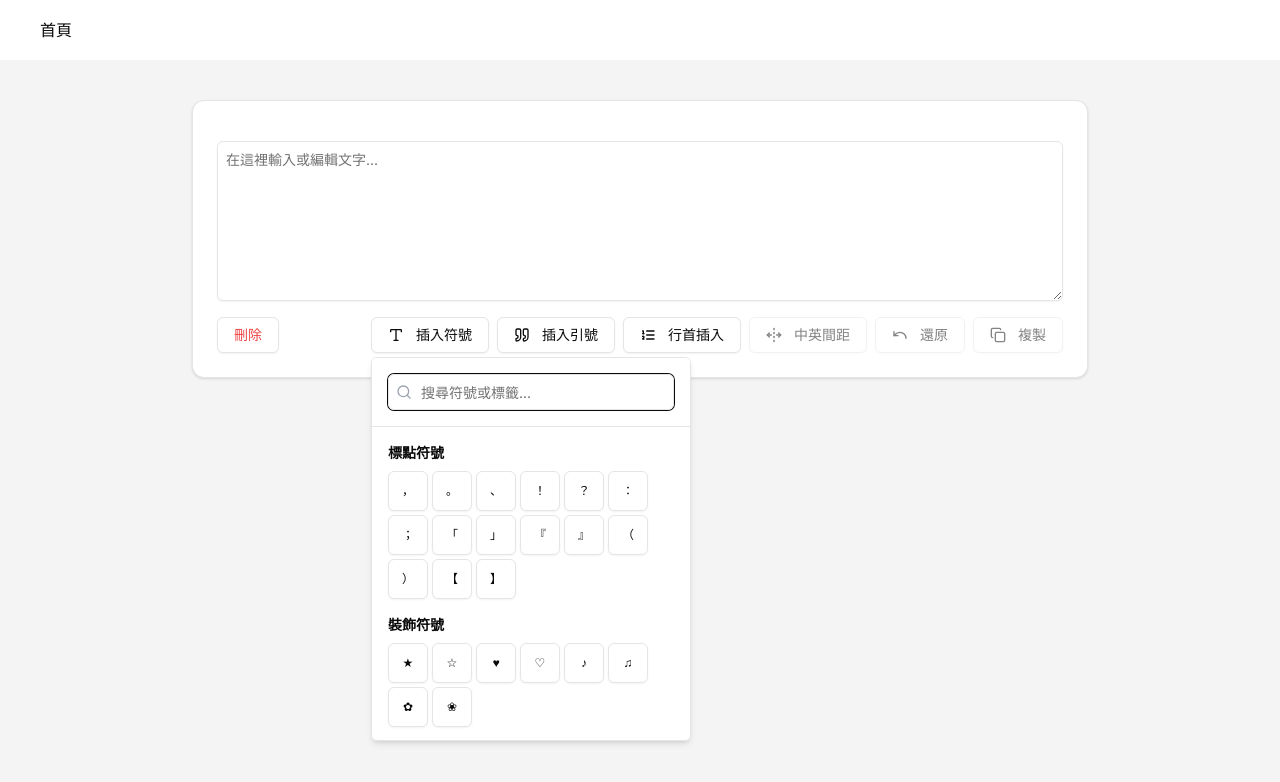
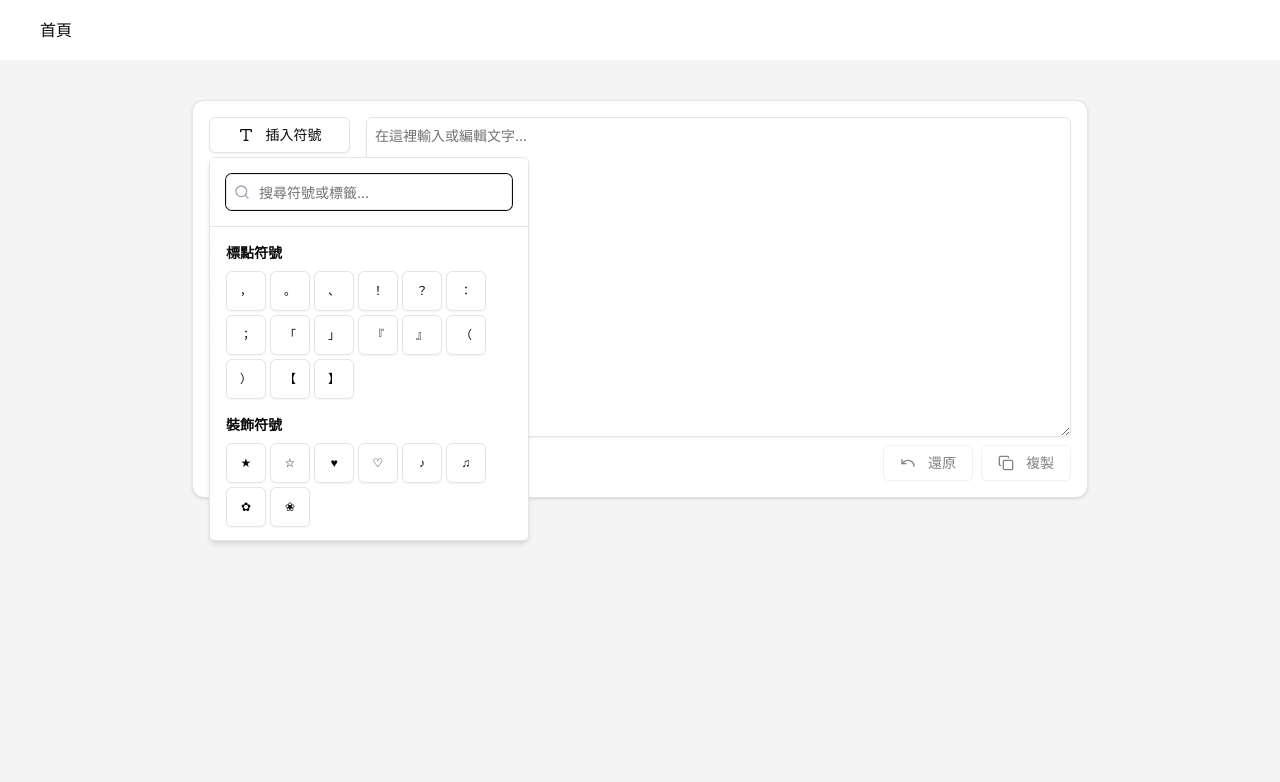
Before and after one commit to mant0u0/web-widget, a Next.js app: page /TextEditor in a window 1280 px wide. Both pictures are taken after a click on the button "插入符號". Shown: the top 782 px of the page. Built offline with nearby package versions, Linux system fonts and the light colour scheme.

Commit message:
[Mantou] 測試 5

```diff
--- a/app/TextEditor/page.tsx
+++ b/app/TextEditor/page.tsx
@@ -26,6 +26,8 @@ import {
   CircleCheck,
   ListOrdered,
   Undo,
+  Trash,
+  Languages,
 } from "lucide-react";
 import {
   AlertDialog,
@@ -41,8 +43,10 @@ import {
 
 const TextFormatter = () => {
   const [text, setText] = useState<string>("");
+
   const [searchQuery, setSearchQuery] = useState("");
   const [recentSymbols, setRecentSymbols] = useState([]);
+
   const [panguLoaded, setPanguLoaded] = useState(false);
 
   const [history, setHistory] = useState<string[]>([]);
@@ -50,6 +54,9 @@ const TextFormatter = () => {
 
   // 首行加入符號功能：設定是否包含空行
   const [includeEmptyLines, setIncludeEmptyLines] = useState(false);
+
+  // 簡轉繁轉換功能
+  const [isConverting, setIsConverting] = useState(false);
 
   // ================================================
 
@@ -100,7 +107,7 @@ const TextFormatter = () => {
   const handlePangu = () => {
     if (window.pangu && text) {
       const spacedText = window.pangu.spacing(text);
-      // setText(spacedText);
+      // 更新文字
       updateText(spacedText);
     }
   };
@@ -127,14 +134,14 @@ const TextFormatter = () => {
       { symbol: "？", tags: ["問號", "疑問"] },
       { symbol: "：", tags: ["冒號", "解釋"] },
       { symbol: "；", tags: ["分號"] },
-      { symbol: "「", tags: ["引號", "對話", "引用"] },
-      { symbol: "」", tags: ["引號", "對話", "引用"] },
-      { symbol: "『", tags: ["雙引號", "引用"] },
-      { symbol: "』", tags: ["雙引號", "引用"] },
-      { symbol: "（", tags: ["括號", "補充"] },
-      { symbol: "）", tags: ["括號", "補充"] },
-      { symbol: "【", tags: ["方括號", "標題"] },
-      { symbol: "】", tags: ["方括號", "標題"] },
+      { symbol: "「", tags: ["上引號", "引號", "對話", "引用"] },
+      { symbol: "」", tags: ["下引號", "引號", "對話", "引用"] },
+      { symbol: "『", tags: ["上雙引號", "雙引號", "引用"] },
+      { symbol: "』", tags: ["下雙引號", "引用"] },
+      { symbol: "（", tags: ["左括號", "括號", "補充"] },
+      { symbol: "）", tags: ["右括號", "括號", "補充"] },
+      { symbol: "【", tags: ["左括號", "方括號", "標題"] },
+      { symbol: "】", tags: ["右括號", "方括號", "標題"] },
     ],
     裝飾符號: [
       { symbol: "★", tags: ["星星", "實心星", "強調"] },
@@ -162,6 +169,21 @@ const TextFormatter = () => {
       { symbol: "＝", tags: ["等號"] },
       { symbol: "≠", tags: ["不等號"] },
       { symbol: "∞", tags: ["無限", "永遠"] },
+    ],
+  };
+
+  const emojisData = {
+    表情符號: [
+      { symbol: "😀", tags: ["開心", "笑臉"] },
+      { symbol: "😂", tags: ["笑到爆", "笑臉"] },
+      { symbol: "😍", tags: ["愛", "笑臉"] },
+    ],
+    食物符號: [
+      { symbol: "🍇", tags: ["葡萄", "水果"] },
+      { symbol: "🍉", tags: ["草莓", "水果"] },
+      { symbol: "🍊", tags: ["柳橙", "水果"] },
+      { symbol: "🍋", tags: ["橙子", "水果"] },
+      { symbol: "🍌", tags: ["香蕉", "水果"] },
     ],
   };
 
@@ -240,7 +262,7 @@ const TextFormatter = () => {
     }, 0);
   };
 
-  // 搜尋符號
+  // 一般符號
   const filteredSymbols = useMemo(() => {
     if (!searchQuery) return symbolsData;
 
@@ -262,6 +284,24 @@ const TextFormatter = () => {
     return filtered;
   }, [searchQuery]);
 
+  // 符號按鈕
+  const SymbolButton = ({ item }) => (
+    <div className="relative group">
+      <Button
+        onClick={() => insertSymbol(item.symbol)}
+        variant="outline"
+        size="sm"
+        className="h-10 w-10 flex items-center justify-center"
+      >
+        {item.symbol}
+      </Button>
+      {/* 標籤提示 */}
+      <div className="absolute bottom-full left-1/2 transform -translate-x-1/2 mb-1 px-2 py-1 bg-gray-800 text-white text-xs rounded-md opacity-0 group-hover:opacity-100 transition-opacity whitespace-nowrap z-2 pointer-events-none">
+        {item.tags[0]}
+      </div>
+    </div>
+  );
+
   // 刪除文字
   const clearText = () => {
     // setText("");
@@ -279,25 +319,6 @@ const TextFormatter = () => {
       console.error("複製失敗:", err);
     }
   };
-
-  // 符號按鈕
-  const SymbolButton = ({ item }) => (
-    <div className="relative group">
-      <Button
-        onClick={() => insertSymbol(item.symbol)}
-        variant="outline"
-        size="sm"
-        className="h-10 w-10 flex items-center justify-center"
-      >
-        {item.symbol}
-      </Button>
-      {/* 標籤提示 */}
-      <div className="absolute bottom-full left-1/2 transform -translate-x-1/2 mb-1 px-2 py-1 bg-gray-800 text-white text-xs rounded-md opacity-0 group-hover:opacity-100 transition-opacity whitespace-nowrap z-2 pointer-events-none">
-        {/* {item.tags.join(", ")} */}
-        {item.tags[0]}
-      </div>
-    </div>
-  );
 
   // ================================================
 
@@ -401,64 +422,118 @@ const TextFormatter = () => {
     },
     [text, updateText, includeEmptyLines] // 加入 includeEmptyLines 作為依賴
   );
+
+  // ================================================
+
+  // 簡轉繁功能
+  const convertToTraditional = async () => {
+    if (!text.trim() || isConverting) return;
+
+    setIsConverting(true);
+    try {
+      const response = await fetch("https://api.zhconvert.org/convert", {
+        method: "POST",
+        headers: {
+          "Content-Type": "application/json",
+        },
+        body: JSON.stringify({
+          text: text,
+          converter: "Taiwan",
+        }),
+      });
+
+      if (response.ok) {
+        const data = await response.json();
+        // setText(data.data?.text || text);
+        updateText(data.data?.text || text);
+      } else {
+        console.error("轉換失敗");
+      }
+    } catch (error) {
+      console.error("轉換出錯:", error);
+    } finally {
+      setIsConverting(false);
+    }
+  };
+
   // ================================================
 
   return (
     <div className="flex flex-col items-center pt-10 min-h-screen">
-      <Card className="w-full max-w-4xl">
-        <CardContent className="pt-6">
-          <div className="space-y-4">
+      <Card className="w-full max-w-4xl flex p-4 gap-4">
+        <div className="w-[20%]">
           {/* 主功能按鈕 */}
-            <div className="flex justify-between"></div>
-
-            {/* 文字輸入區域 */}
-            <Textarea
-              value={text}
-              // onChange={(e) => setText(e.target.value)}
-              onChange={handleTextChange}
-              placeholder="在這裡輸入或編輯文字..."
-              className="w-full h-40 p-2"
-            />
-
-            {/* 其他功能按鈕 */}
-            <div className="flex justify-between">
-              <div className="flex gap-2">
-                {/* 刪除按鈕 */}
-                <AlertDialog>
-                  <AlertDialogTrigger asChild>
-                    <Button
-                      variant="outline"
-                      className="text-red-500 hover:text-red-600 hover:bg-red-50"
-                    >
-                      刪除
-                    </Button>
-                  </AlertDialogTrigger>
-                  <AlertDialogContent>
-                    <AlertDialogHeader>
-                      <AlertDialogTitle>確定要刪除文字嗎？</AlertDialogTitle>
-                      <AlertDialogDescription>
-                        此操作將刪除所有已輸入的文字內容，且無法復原。
-                      </AlertDialogDescription>
-                    </AlertDialogHeader>
-                    <AlertDialogFooter>
-                      <AlertDialogCancel>取消</AlertDialogCancel>
-                      <AlertDialogAction
-                        className="bg-red-500 hover:bg-red-600"
-                        onClick={clearText}
-                      >
-                        刪除
-                      </AlertDialogAction>
-                    </AlertDialogFooter>
-                  </AlertDialogContent>
-                </AlertDialog>
-              </div>
-              <div className="flex gap-2">
+          <div className="flex flex-col gap-2">
             {/* 符號選擇按鈕 */}
             <Popover>
               <PopoverTrigger asChild>
                 <Button variant="outline">
                   <Type className="h-5 w-5 mr-1" />
                   插入符號
+                </Button>
+              </PopoverTrigger>
+              <PopoverContent
+                className="w-80 max-h-96 overflow-y-auto overflow-x-hidden p-0"
+                align="start"
+              >
+                {/* 搜尋框 */}
+                <div className="sticky top-0 left-0 bg-background p-4 border-b z-10">
+                  <div className="relative">
+                    <Search className="absolute left-2 top-2.5 h-4 w-4 text-gray-400" />
+                    <Input
+                      type="text"
+                      placeholder="搜尋符號或標籤..."
+                      value={searchQuery}
+                      onChange={(e) => setSearchQuery(e.target.value)}
+                      className="pl-8"
+                    />
+                  </div>
+                </div>
+
+                <div className="p-4">
+                  {/* 最近使用的符號 */}
+                  {recentSymbols.length > 0 && !searchQuery && (
+                    <div className="mb-4">
+                      <h3 className="text-sm font-semibold mb-2 flex items-center">
+                        <History className="h-4 w-4 mr-1" />
+                        最近使用
+                      </h3>
+                      <div className="flex flex-wrap gap-1">
+                        {recentSymbols.map((item, index) => (
+                          <SymbolButton
+                            key={`${item.symbol}-${index}`}
+                            item={item}
+                          />
+                        ))}
+                      </div>
+                    </div>
+                  )}
+
+                  {/* 符號按鈕組 */}
+                  {Object.entries(filteredSymbols).map(
+                    ([category, symbols]) => (
+                      <div key={category} className="mb-4">
+                        <h3 className="text-sm font-semibold mb-2">
+                          {category}
+                        </h3>
+                        <div className="flex flex-wrap gap-1">
+                          {symbols.map((item) => (
+                            <SymbolButton key={item.symbol} item={item} />
+                          ))}
+                        </div>
+                      </div>
+                    )
+                  )}
+                </div>
+              </PopoverContent>
+            </Popover>
+
+            {/* emoji 選擇按鈕 */}
+            <Popover>
+              <PopoverTrigger asChild>
+                <Button variant="outline">
+                  <Type className="h-5 w-5 mr-1" />
+                  Emoji
                 </Button>
               </PopoverTrigger>
               <PopoverContent
@@ -593,6 +668,61 @@ const TextFormatter = () => {
               中英間距
             </Button>
 
+            {/* 簡轉繁按鈕 */}
+            <Button
+              onClick={convertToTraditional}
+              variant="outline"
+              disabled={isConverting || !text.trim()}
+            >
+              <Languages className="h-5 w-5 mr-1" />
+              {isConverting ? "轉換中..." : "簡轉繁體"}
+            </Button>
+          </div>
+        </div>
+        <div className="w-full">
+          <div className="space-y-2">
+            {/* 文字輸入區域 */}
+            <Textarea
+              value={text}
+              onChange={handleTextChange}
+              placeholder="在這裡輸入或編輯文字..."
+              className="w-full h-80 p-2"
+            />
+
+            {/* 其他功能按鈕 */}
+            <div className="flex justify-between">
+              <div className="flex gap-2">
+                {/* 刪除按鈕 */}
+                <AlertDialog>
+                  <AlertDialogTrigger asChild>
+                    <Button
+                      variant="outline"
+                      className="text-red-500 hover:text-red-600 hover:bg-red-50"
+                    >
+                      <Trash className="h-5 w-5 mr-1" />
+                      刪除
+                    </Button>
+                  </AlertDialogTrigger>
+                  <AlertDialogContent>
+                    <AlertDialogHeader>
+                      <AlertDialogTitle>確定要刪除文字嗎？</AlertDialogTitle>
+                      <AlertDialogDescription>
+                        此操作將刪除所有已輸入的文字內容，且無法復原。
+                      </AlertDialogDescription>
+                    </AlertDialogHeader>
+                    <AlertDialogFooter>
+                      <AlertDialogCancel>取消</AlertDialogCancel>
+                      <AlertDialogAction
+                        className="bg-red-500 hover:bg-red-600"
+                        onClick={clearText}
+                      >
+                        刪除
+                      </AlertDialogAction>
+                    </AlertDialogFooter>
+                  </AlertDialogContent>
+                </AlertDialog>
+              </div>
+              <div className="flex gap-2">
                 {/* 還原按鈕 */}
                 <Button
                   variant="outline"
@@ -620,7 +750,7 @@ const TextFormatter = () => {
               </div>
             </div>
           </div>
-        </CardContent>
+        </div>
       </Card>
     </div>
   );
```
Lines whose indentation alone changed are shown as unchanged.
